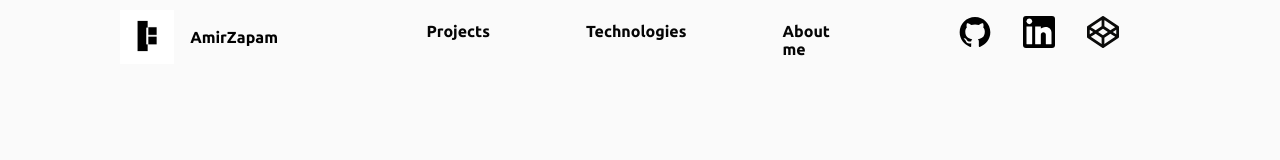
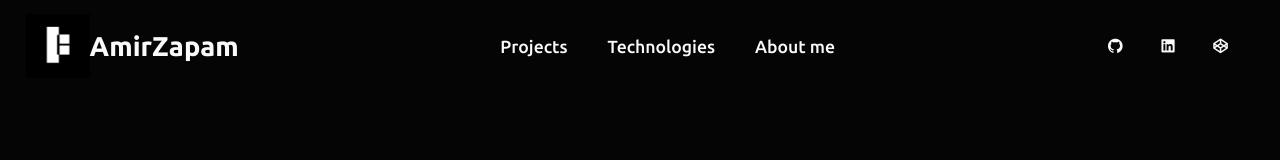
Before and after one commit to Zapam/portfolio, a plain HTML site: page index.html in a window 1280 px wide. Drawn offline with nearby package versions, Linux system fonts and the light colour scheme.

Commit message:
Navbar-Improved

```diff
--- a/index.html
+++ b/index.html
@@ -6,10 +6,14 @@
   <meta name="viewport" content="width=device-width, initial-scale=1.0">
   <title>Portfolio</title>
   <link rel="stylesheet" href="./styles.css">
+  <link href="https://cdn.jsdelivr.net/npm/remixicon@3.4.0/fonts/remixicon.css" rel="stylesheet">
+  <link rel="stylesheet" href="https://unpkg.com/boxicons@latest/css/boxicons.min.css">
+
 </head>
 
 <body>
-  <div class="hero">
+  <!-- <div class="hero">
+
     <div class="logo">
       <img src="./logo1 (2).png" alt="Logo" class="logo-img">
       <p class="name">AmirZapam</p>
@@ -23,19 +27,46 @@
     </div>
     <div class="social-media">
       <ul>
-        <li class="social-media-link"><a href="https://github.com/Zapam"><svg xmlns="http://www.w3.org/2000/svg" width="32" height="32" viewBox="0 0 32 32" fill="none">
-          <path fill-rule="evenodd" clip-rule="evenodd" d="M16 1C7.52829 1 0.666626 7.86167 0.666626 16.3333C0.666626 23.1183 5.05579 28.8492 11.1508 30.8808C11.9175 31.015 12.205 30.555 12.205 30.1525C12.205 29.7883 12.1858 28.5808 12.1858 27.2967C8.33329 28.0058 7.33663 26.3575 7.02996 25.495C6.85746 25.0542 6.10996 23.6933 5.45829 23.3292C4.92163 23.0417 4.15496 22.3325 5.43913 22.3133C6.64663 22.2942 7.50913 23.425 7.79663 23.885C9.17663 26.2042 11.3808 25.5525 12.2625 25.15C12.3966 24.1533 12.7991 23.4825 13.24 23.0992C9.82829 22.7158 6.26329 21.3933 6.26329 15.5283C6.26329 13.8608 6.85746 12.4808 7.83496 11.4075C7.68163 11.0242 7.14496 9.4525 7.98829 7.34417C7.98829 7.34417 9.27246 6.94167 12.205 8.91583C13.4316 8.57083 14.735 8.39833 16.0383 8.39833C17.3416 8.39833 18.645 8.57083 19.8716 8.91583C22.8041 6.9225 24.0883 7.34417 24.0883 7.34417C24.9316 9.4525 24.395 11.0242 24.2416 11.4075C25.2191 12.4808 25.8133 13.8417 25.8133 15.5283C25.8133 21.4125 22.2291 22.7158 18.8175 23.0992C19.3733 23.5783 19.8525 24.4983 19.8525 25.9358C19.8525 27.9867 19.8333 29.635 19.8333 30.1525C19.8333 30.555 20.1208 31.0342 20.8875 30.8808C26.9441 28.8492 31.3333 23.0992 31.3333 16.3333C31.3333 7.86167 24.4716 1 16 1Z" fill="black"/>
-          </svg></a></li>
-        <li class="social-media-link"><a href="https://www.linkedin.com/in/amirreza-poursoltani-8a8694249/"><svg xmlns="http://www.w3.org/2000/svg" width="32" height="32" viewBox="0 0 32 32" fill="none">
-          <rect width="32" height="32" rx="3" fill="black"/>
-          <path d="M6.33333 2.5C4.76853 2.5 3.5 3.76853 3.5 5.33333C3.5 6.89814 4.76853 8.16667 6.33333 8.16667C7.89814 8.16667 9.16667 6.89814 9.16667 5.33333C9.16667 3.76853 7.89814 2.5 6.33333 2.5Z" fill="white"/>
-          <path d="M3.66667 10.5C3.57462 10.5 3.5 10.5746 3.5 10.6667V28C3.5 28.092 3.57462 28.1667 3.66667 28.1667H9C9.09205 28.1667 9.16667 28.092 9.16667 28V10.6667C9.16667 10.5746 9.09205 10.5 9 10.5H3.66667Z" fill="white"/>
-          <path d="M12.3333 10.5C12.2413 10.5 12.1667 10.5746 12.1667 10.6667V28C12.1667 28.092 12.2413 28.1667 12.3333 28.1667H17.6667C17.7587 28.1667 17.8333 28.092 17.8333 28V18.6667C17.8333 18.0036 18.0967 17.3677 18.5656 16.8989C19.0344 16.4301 19.6703 16.1667 20.3333 16.1667C20.9964 16.1667 21.6323 16.4301 22.1011 16.8989C22.5699 17.3677 22.8333 18.0036 22.8333 18.6667V28C22.8333 28.092 22.908 28.1667 23 28.1667H28.3333C28.4254 28.1667 28.5 28.092 28.5 28V16.507C28.5 13.2713 25.6859 10.74 22.4665 11.0327C21.4736 11.1229 20.4919 11.3697 19.5753 11.7626L17.8333 12.5091V10.6667C17.8333 10.5746 17.7587 10.5 17.6667 10.5H12.3333Z" fill="white"/>
-          </svg></a></li>
-        <li class="social-media-link"><a href="https://codepen.io/amir-zapam"><img src="./codepen(1).svg" alt="Codepen" width="32" height="32"></a></li>
+        <li class="social-media-link"><a href="https://github.com/Zapam"><svg xmlns="http://www.w3.org/2000/svg"
+              width="32" height="32" viewBox="0 0 32 32" fill="none">
+              <path fill-rule="evenodd" clip-rule="evenodd"
+                d="M16 1C7.52829 1 0.666626 7.86167 0.666626 16.3333C0.666626 23.1183 5.05579 28.8492 11.1508 30.8808C11.9175 31.015 12.205 30.555 12.205 30.1525C12.205 29.7883 12.1858 28.5808 12.1858 27.2967C8.33329 28.0058 7.33663 26.3575 7.02996 25.495C6.85746 25.0542 6.10996 23.6933 5.45829 23.3292C4.92163 23.0417 4.15496 22.3325 5.43913 22.3133C6.64663 22.2942 7.50913 23.425 7.79663 23.885C9.17663 26.2042 11.3808 25.5525 12.2625 25.15C12.3966 24.1533 12.7991 23.4825 13.24 23.0992C9.82829 22.7158 6.26329 21.3933 6.26329 15.5283C6.26329 13.8608 6.85746 12.4808 7.83496 11.4075C7.68163 11.0242 7.14496 9.4525 7.98829 7.34417C7.98829 7.34417 9.27246 6.94167 12.205 8.91583C13.4316 8.57083 14.735 8.39833 16.0383 8.39833C17.3416 8.39833 18.645 8.57083 19.8716 8.91583C22.8041 6.9225 24.0883 7.34417 24.0883 7.34417C24.9316 9.4525 24.395 11.0242 24.2416 11.4075C25.2191 12.4808 25.8133 13.8417 25.8133 15.5283C25.8133 21.4125 22.2291 22.7158 18.8175 23.0992C19.3733 23.5783 19.8525 24.4983 19.8525 25.9358C19.8525 27.9867 19.8333 29.635 19.8333 30.1525C19.8333 30.555 20.1208 31.0342 20.8875 30.8808C26.9441 28.8492 31.3333 23.0992 31.3333 16.3333C31.3333 7.86167 24.4716 1 16 1Z"
+                fill="black" />
+            </svg></a></li>
+        <li class="social-media-link"><a href="https://www.linkedin.com/in/amirreza-poursoltani-8a8694249/"><svg
+              xmlns="http://www.w3.org/2000/svg" width="32" height="32" viewBox="0 0 32 32" fill="none">
+              <rect width="32" height="32" rx="3" fill="black" />
+              <path
+                d="M6.33333 2.5C4.76853 2.5 3.5 3.76853 3.5 5.33333C3.5 6.89814 4.76853 8.16667 6.33333 8.16667C7.89814 8.16667 9.16667 6.89814 9.16667 5.33333C9.16667 3.76853 7.89814 2.5 6.33333 2.5Z"
+                fill="white" />
+              <path
+                d="M3.66667 10.5C3.57462 10.5 3.5 10.5746 3.5 10.6667V28C3.5 28.092 3.57462 28.1667 3.66667 28.1667H9C9.09205 28.1667 9.16667 28.092 9.16667 28V10.6667C9.16667 10.5746 9.09205 10.5 9 10.5H3.66667Z"
+                fill="white" />
+              <path
+                d="M12.3333 10.5C12.2413 10.5 12.1667 10.5746 12.1667 10.6667V28C12.1667 28.092 12.2413 28.1667 12.3333 28.1667H17.6667C17.7587 28.1667 17.8333 28.092 17.8333 28V18.6667C17.8333 18.0036 18.0967 17.3677 18.5656 16.8989C19.0344 16.4301 19.6703 16.1667 20.3333 16.1667C20.9964 16.1667 21.6323 16.4301 22.1011 16.8989C22.5699 17.3677 22.8333 18.0036 22.8333 18.6667V28C22.8333 28.092 22.908 28.1667 23 28.1667H28.3333C28.4254 28.1667 28.5 28.092 28.5 28V16.507C28.5 13.2713 25.6859 10.74 22.4665 11.0327C21.4736 11.1229 20.4919 11.3697 19.5753 11.7626L17.8333 12.5091V10.6667C17.8333 10.5746 17.7587 10.5 17.6667 10.5H12.3333Z"
+                fill="white" />
+            </svg></a></li>
+        <li class="social-media-link"><a href="https://codepen.io/amir-zapam"><img src="./codepen(1).svg" alt="Codepen"
+              width="32" height="32"></a></li>
       </ul>
     </div>
-  </div>
+  </div> -->
+
+  <header>
+    <a href="#" class="logo"><img src="./logo1.png" alt="LOGO"><span>AmirZapam</span></a>
+    <ul class="navbar">
+      <li class="projects"><a href="">Projects</a></li>
+      <li><a href="">Technologies</a></li>
+      <li><a href="">About me</a></li>
+    </ul>
+    <div class="main">
+      <a href="https://github.com/Zapam"><i class="ri-github-fill"></i></a>
+      <a href="https://www.linkedin.com/in/amirreza-poursoltani-8a8694249"><i class="ri-linkedin-box-fill"></i></a>
+      <a href="https://codepen.io/amir-zapam"><i class="ri-codepen-fill"></i></a>
+      <div class="bx bx-menu" id="menu-icon"></div>
+    </div>
+  </header>
+  <script type="text/javascript" src="script.js"></script>
 </body>
 
 </html>
--- /dev/null
+++ b/script.js
@@ -0,0 +1,7 @@
+let menu = document.querySelector('#menu-icon')
+let navbar = document.querySelector('.navbar')
+
+menu.onclick = () => {
+  menu.classList.toggle('bx-x')
+  navbar.classList.toggle('open');
+}
--- a/styles.css
+++ b/styles.css
@@ -1,5 +1,7 @@
 @import url('https://fonts.googleapis.com/css2?family=Ubuntu:wght@400;500;700&display=swap');
 
+
+/*
 body{
   background-color: var(--background-light);
   box-sizing: border-box;
@@ -7,17 +9,7 @@ body{
   font-family: 'Ubuntu', sans-serif;
 }
 
-:root{
-  --text-dark: #fafafa;
---background-dark: #050505;
---primary: #0f8b9f;
---secondary-dark: #04142f;
---accent-dark: #73f2c3;
---texti-light: #050505;
---background-light: #fafafa;
---secondary-light: #d0e0fb;
---accent-light: #16e99c;
-}
+
 
 .hero{
   width: 100%;
@@ -73,4 +65,164 @@ ul{
 a{
   color: var(--texti-light);
   text-decoration: none;
+} */
+
+* {
+  text-decoration: none;
+  padding: 0;
+  margin: 0;
+  box-sizing: border-box;
+  font-family: 'Ubuntu', sans-serif;
+  list-style: none;
 }
+
+:root {
+  --text-dark: #fafafa;
+  --background-dark: #050505;
+  --primary: #0f8b9f;
+  --secondary-dark: #04142f;
+  --accent-dark: #73f2c3;
+  --texti-light: #050505;
+  --background-light: #fafafa;
+  --secondary-light: #d0e0fb;
+  --accent-light: #16e99c;
+}
+
+/* .ri-codepen-fill, .ri-linkedin-box-fill, .ri-github-fill{
+  color: #FFF;
+
+} */
+
+body{
+  min-height: 100vh;
+  background-color: var(--background-dark);
+  color: var(--text-dark);
+}
+
+header{
+  position: fixed;
+  width: 100%;
+  top: 0;
+  right: 0;
+  z-index: 10000;
+  display: flex;
+  align-items: center;
+  justify-content: space-between;
+  background: transparent;
+  padding: 28px 12%;
+  transition: all .50s ease ;
+}
+
+.logo{
+  display: flex;
+  align-items: center;
+}
+
+.logo i{
+  color: var(--accent-dark);
+  font-size: 28px;
+  margin-right: 3px;
+}
+
+.logo span{
+  color: var(--text-dark);
+  font-size: 1.7rem;
+  font-weight: 600;
+}
+
+.logo img{
+  width: 64px;
+  height: auto;
+}
+
+.navbar{
+  display: flex;
+}
+
+.navbar a{
+  color: var(--text-dark);
+  font-size: 1.1rem;
+  font-weight: 500;
+  padding: 5px 0;
+  margin: 0px 30px;
+  transition: all .50s ease ;
+}
+
+.navbar a:hover{
+  color: var(--accent-dark);
+}
+
+.main{
+  display: flex;
+  align-items: center;
+}
+
+.main a{
+  margin-right: 25px;
+  margin-left: 10px;
+  color: var(--text-dark);
+  font-size: 1.1rem;
+  font-weight: 500;
+  transition: all .50s ease ;
+}
+
+.main a:hover{
+  color: var(--accent-dark);
+}
+
+#menu-icon{
+  font-size: 35px;
+  color: var(--text-dark);
+  cursor: pointer;
+  z-index: 10001;
+  display: none;
+}
+
+@media (max-width: 1280px){
+  header{
+    padding: 14px 2%;
+    transition: .2s;
+  }
+
+  .navbar a{
+    padding: 5px 0;
+    margin: 0px 20px;
+  }
+}
+
+@media(max-width:1090px){
+  #menu-icon{
+    display: block;
+  }
+
+  .navbar{
+    position: absolute;
+    top: 100%;
+    right: -100%;
+    width: 270px;
+    height: 15vh;
+    background-color: var(--primary);
+    display: flex;
+    flex-direction: column;
+    justify-content: flex-start;
+    border-radius: 10px;
+    transition: all .50s ease ;
+  }
+
+  .navbar a{
+    display: block;
+    margin: 12px 0;
+    padding: 0px 25px;
+    transition: all .50s ease ;
+  }
+
+  .navbar a:hover{
+    color: var(--text-dark);
+    transform: translateY(5px);
+  }
+
+  .navbar.open{
+    right: 2%;
+
+  }
+}
```
Also changed, not shown: logo1.png (added).
